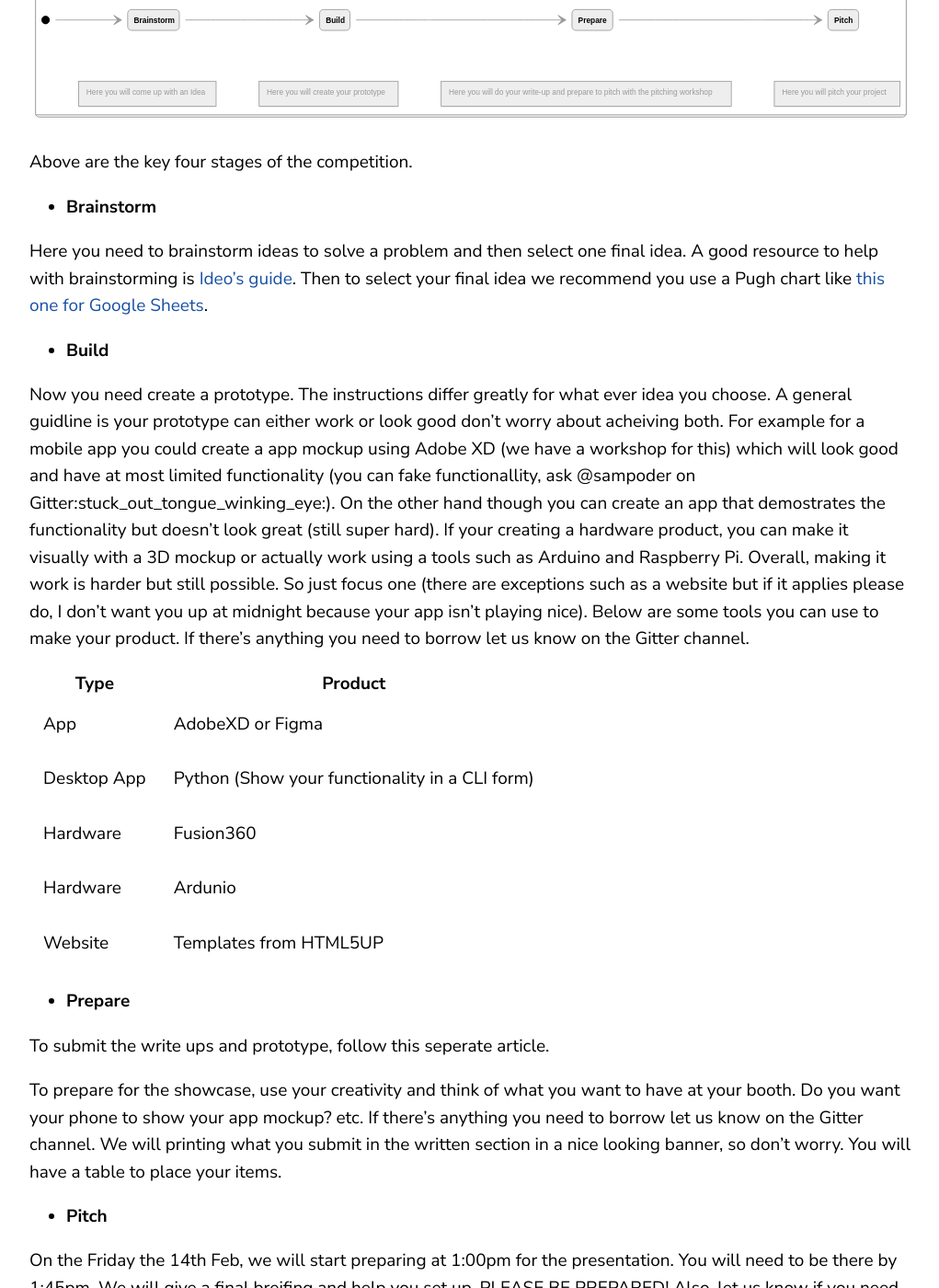
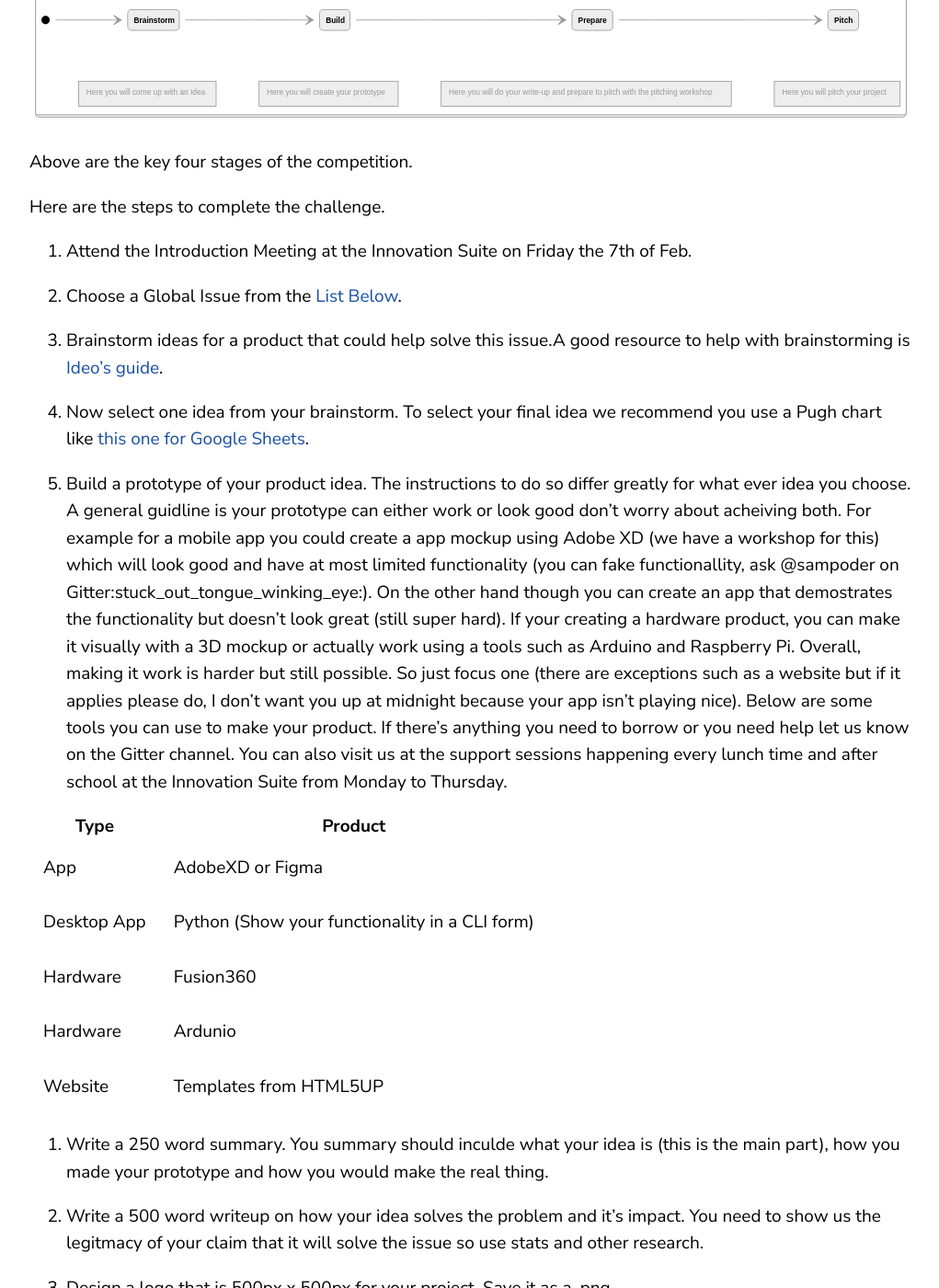
Before and after one commit to gemssingaporestudentcouncil/innovationweek2020, a Jekyll site: the page built from innov-challenge.md, in a window 1280 px wide and 1400 px high, scrolled down 1424 px. Shown: the whole window at 92% size, without its empty margins (68-1089 px from the left). Built offline with Jekyll 4.4.1, drawn with Linux system fonts in a browser that asks for light colours; some of the changed text lies outside the part shown.

Commit message:
Update innov-challenge.md

```diff
--- a/innov-challenge.md
+++ b/innov-challenge.md
@@ -59,13 +59,17 @@ TLDR; Participants should create an idea that can solve a Global Goal listed bel
 
 Above are the key four stages of the competition.
 
-- **Brainstorm**
+Here are the steps to complete the challenge.
 
-Here you need to brainstorm ideas to solve a problem and then select one final idea. A good resource to help with brainstorming is [Ideo's guide](https://www.ideou.com/pages/brainstorming). Then to select your final idea we recommend you use a Pugh chart like [this one for Google Sheets](https://docs.google.com/spreadsheets/d/12jvLjEAkh1baQ4FG6hwC-ztA4dXR-L9lTM_v6XlwUbc/edit?usp=sharing).
+1. Attend the Introduction Meeting at the Innovation Suite on Friday the 7th of Feb.
 
-- **Build**
+2. Choose a Global Issue from the [List Below](Global-Issues).
 
-Now you need create a prototype. The instructions differ greatly for what ever idea you choose. A general guidline is your prototype can either work or look good don't worry about acheiving both. For example for a mobile app you could create a app mockup using Adobe XD (we have a workshop for this) which will look good and have at most limited functionality (you can fake functionallity, ask @sampoder on Gitter:stuck_out_tongue_winking_eye:). On the other hand though you can create an app that demostrates the functionality but doesn't look great (still super hard). If your creating a hardware product, you can make it visually with a 3D mockup or actually work using a tools such as Arduino and Raspberry Pi. Overall, making it work is harder but still possible. So just focus one (there are exceptions such as a website but if it applies please do, I don't want you up at midnight because your app isn't playing nice). Below are some tools you can use to make your product. If there's anything you need to borrow let us know on the Gitter channel.
+3. Brainstorm ideas for a product that could help solve this issue.A good resource to help with brainstorming is [Ideo's guide](https://www.ideou.com/pages/brainstorming).
+
+4. Now select one idea from your brainstorm. To select your final idea we recommend you use a Pugh chart like [this one for Google Sheets](https://docs.google.com/spreadsheets/d/12jvLjEAkh1baQ4FG6hwC-ztA4dXR-L9lTM_v6XlwUbc/edit?usp=sharing).
+
+5. Build a prototype of your product idea. The instructions to do so differ greatly for what ever idea you choose. A general guidline is your prototype can either work or look good don't worry about acheiving both. For example for a mobile app you could create a app mockup using Adobe XD (we have a workshop for this) which will look good and have at most limited functionality (you can fake functionallity, ask @sampoder on Gitter:stuck_out_tongue_winking_eye:). On the other hand though you can create an app that demostrates the functionality but doesn't look great (still super hard). If your creating a hardware product, you can make it visually with a 3D mockup or actually work using a tools such as Arduino and Raspberry Pi. Overall, making it work is harder but still possible. So just focus one (there are exceptions such as a website but if it applies please do, I don't want you up at midnight because your app isn't playing nice). Below are some tools you can use to make your product. If there's anything you need to borrow or you need help let us know on the Gitter channel. You can also visit us at the support sessions happening every lunch time and after school at the Innovation Suite from Monday to Thursday.
 
 |Type|Product|
 | ------------- |-------------|
@@ -75,15 +79,19 @@ Now you need create a prototype. The instructions differ greatly for what ever i
 |Hardware|Ardunio|
 |Website|Templates from HTML5UP|
 
-- **Prepare**
+6. Write a 250 word summary. You summary should inculde what your idea is (this is the main part), how you made your prototype and how you would make the real thing.
 
-To submit the write ups and prototype, follow this seperate article.
+7. Write a 500 word writeup on how your idea solves the problem and it's impact. You need to show us the legitmacy of your claim that it will solve the issue so use stats and other research.
 
-To prepare for the showcase, use your creativity and think of what you want to have at your booth. Do you want your phone to show your app mockup? etc. If there's anything you need to borrow let us know on the Gitter channel. We will printing what you submit in the written section in a nice looking banner, so don't worry. You will have a table to place your items.
+8. Design a logo that is 500px x 500px for your project. Save it as a .png.
 
-- **Pitch**
+9. You now need to submit your project. [Follow these instructions](https://github.com/gemssingaporestudentcouncil/innovationweek2020/blob/master/resources/how-to-submit.md). If you need further help contact us on Gitter or visit any support session happening every lunch time and after school at the Innovation Suite from Monday to Thursday.
 
-On the Friday the 14th Feb, we will start preparing at 1:00pm for the presentation. You will need to be there by 1:45pm. We will give a final breifing and help you set up. PLEASE BE PREPARED! Also, let us know if you need help or have a problem ASAP.
+10. To prepare for the showcase meet up with your team and create a pitch that will tell the judge: what your idea is, show them your prototype and the impact of your idea. It should have similar content to your two pieces of writing.
+
+11. Prepare materials to display at the showcase. You must display your prototype and choose anything else to bring such as brochures. If there's anything you need to borrow let us know on the Gitter channel. We will printing what you submit in the written section in a nice looking banner, so don't worry. You will have a table to place your items.
+
+12. On the Friday the 14th Feb, we will start preparing at 1:00pm for the presentation. You will need to be there by 1:45pm. We will give a final breifing and help you set up. PLEASE BE PREPARED! Also, let us know if you need help or have a problem ASAP.
 
 ### Global Issues
 
```
